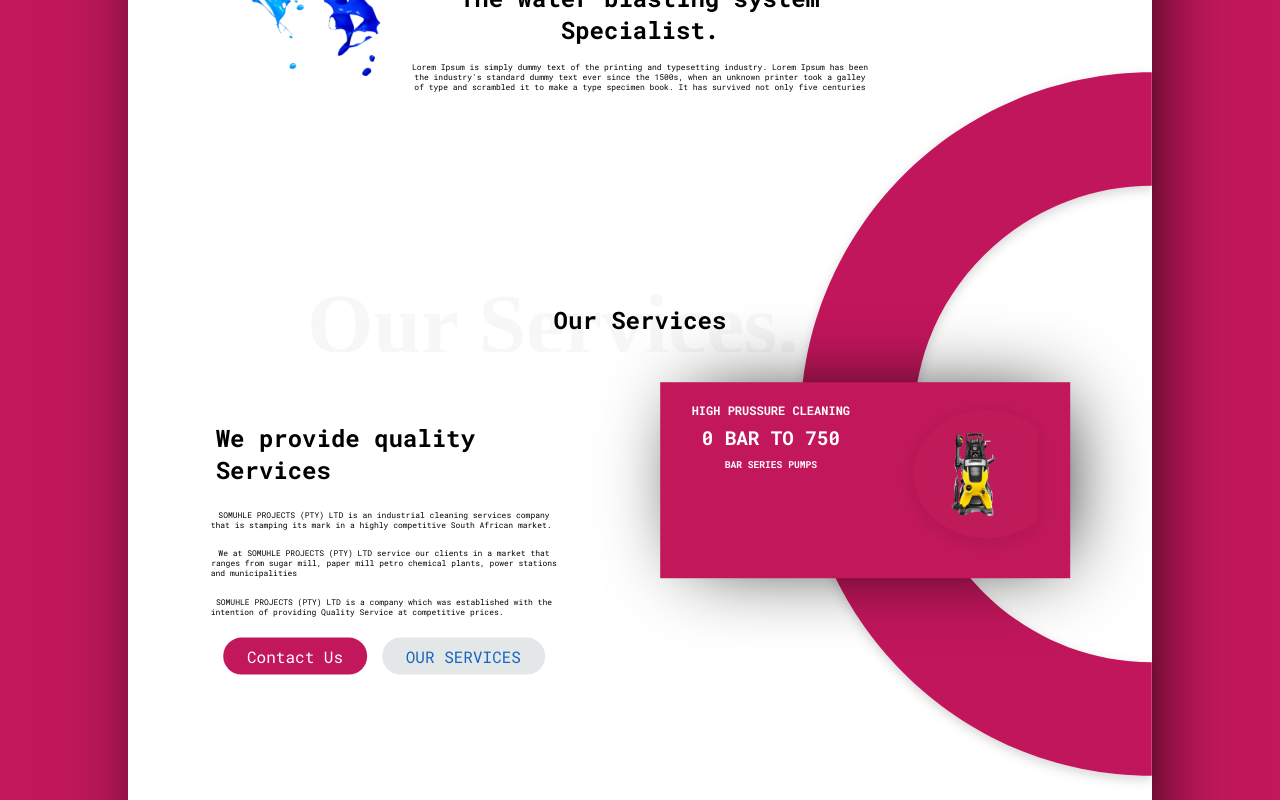
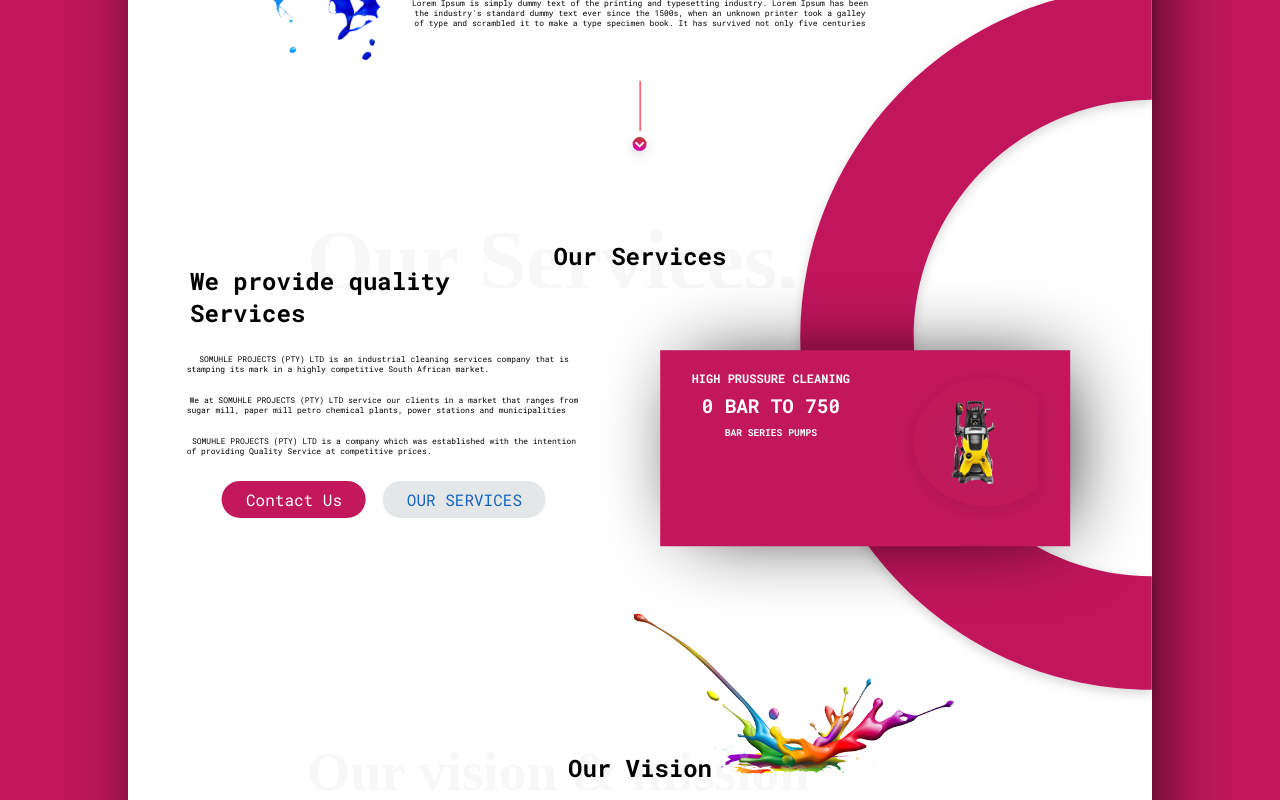
Before and after one commit to Ndu-Systems/somuhle-projects, an Angular app: page / in a window 1280 px wide. Shown: the part 400-1200 px from the top of the page. Built offline with nearby package versions, Linux system fonts and the light colour scheme.

Commit message:
scroller btn

```diff
--- a/src/app/app.component.scss
+++ b/src/app/app.component.scss
@@ -13,7 +13,7 @@
   }
 
   section:nth-child(2) {
-    height: 250vh;
+    height: 160vh;
     background: #fff;
 
   }
--- a/src/app/home-page/home-page.component.html
+++ b/src/app/home-page/home-page.component.html
@@ -12,6 +12,11 @@
       the industry's standard dummy text ever since the 1500s, when an unknown printer took a galley of
       type and scrambled it to make a type specimen book. It has survived not only five centuries
     </p>
+  </div>
+
+  <div class="box-heading btn-scroll">
+    <div></div>
+<img src="../../assets/nav/chevron-circle-down-solid.svg" alt="">
   </div>
 
   <div class="box-heading services-box">
@@ -51,6 +56,7 @@
       </li>
     </ul>
 
+
   </div>
   <div class="box-heading feature-box">
     <h1>
@@ -64,4 +70,12 @@
     </div>
   </div>
 
+  <div class="box-heading paint">
+      <img src="../../assets/nav/paint.svg" alt="">
+  </div>
+
+  <div class="box-heading mission-box">
+      <h1>Our Vision</h1>
+    </div>
+
 </div>
--- a/src/app/home-page/home-page.component.scss
+++ b/src/app/home-page/home-page.component.scss
@@ -1,3 +1,5 @@
+$top : 10%;
+
 .home-main {
   height: 100%;
   background-image: url(../../assets/nav/paint-bg.svg);
@@ -10,7 +12,7 @@
     width: 45%;
     position: absolute;
     left: 50%;
-    top: 12%;
+    top: $top*1.5;
     transform: translate(-50%, -50%);
     text-align: center;
 
@@ -31,9 +33,27 @@
     }
   }
 
+  .btn-scroll {
+    // border: 1px solid red;
+    top: $top*3;
+    text-align: center;
+
+    div {
+      background: red;
+      width: 1px;
+      height: 50px;
+      margin-left: 50%;
+    }
+
+    img {
+      width: 10%;
+      margin-top: -6px;
+    }
+
+  }
 
   .services-box {
-    top: 28%;
+    top: $top*4;
     width: 65%;
 
     background-image: url(../../assets/nav/bg-services.svg);
@@ -44,9 +64,9 @@
   }
 
   .service-content {
-    top: 39%;
+    top: $top*5;
     left: 25%;
-    width: 40%;
+    width: 45%;
     padding: 2%;
     box-sizing: border-box;
 
@@ -70,12 +90,16 @@
         padding: 2%;
       }
     }
+
+    .paint {
+      width: 10%;
+    }
   }
 
   .feature-box {
     background: #C2185B;
     display: flex;
-    top: 36%;
+    top: $top*5.5;
     left: 72%;
     width: 40%;
     box-shadow: 10px -1px 83px -21px rgba(0, 0, 0, 1);
@@ -113,18 +137,34 @@
     }
   }
 
+  .paint {
+    top: $top*7.5;
+    left: 65%;
+
+    img {
+      width: 70%;
+    }
+  }
 
   .side-bg {
     position: absolute;
     width: 50%;
     right: -1.6%;
-    top: 15%;
-    height: 80%;
+    top: $top*1.8;
+    height: 100%;
     background-image: url(../../assets/nav/half-circlebg.svg);
     background-repeat: no-repeat;
     background-size: 75%;
     background-position: top right;
     padding: 0;
+  }
+  .mission-box{
+    top: $top*8;
+    width: 65%;
 
+    background-image: url(../../assets/nav/vision-and-mission.svg);
+    background-repeat: no-repeat;
+    background-size: cover;
+    background-position: center;
   }
 }
--- a/src/styles.scss
+++ b/src/styles.scss
@@ -13,7 +13,7 @@
   letter-spacing: 1.7;
   color: #000;
   background: #C2185B;
-  padding: 4rem;
+  padding: 3rem;
   padding-left: 10%;
 }
 
```
Also changed, not shown: src/assets/nav/paint.svg (added), src/assets/nav/vision-and-mission.svg (added).
